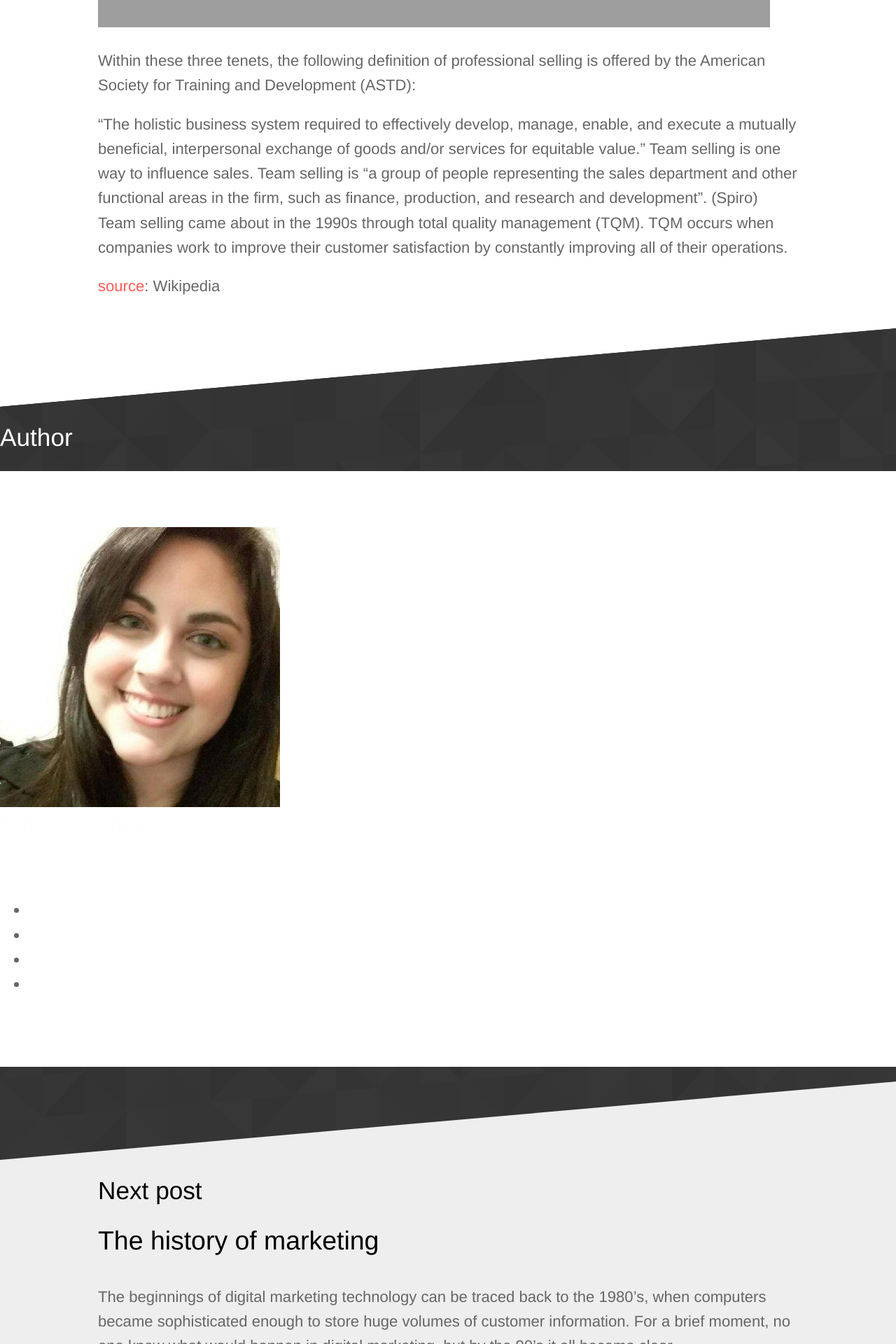
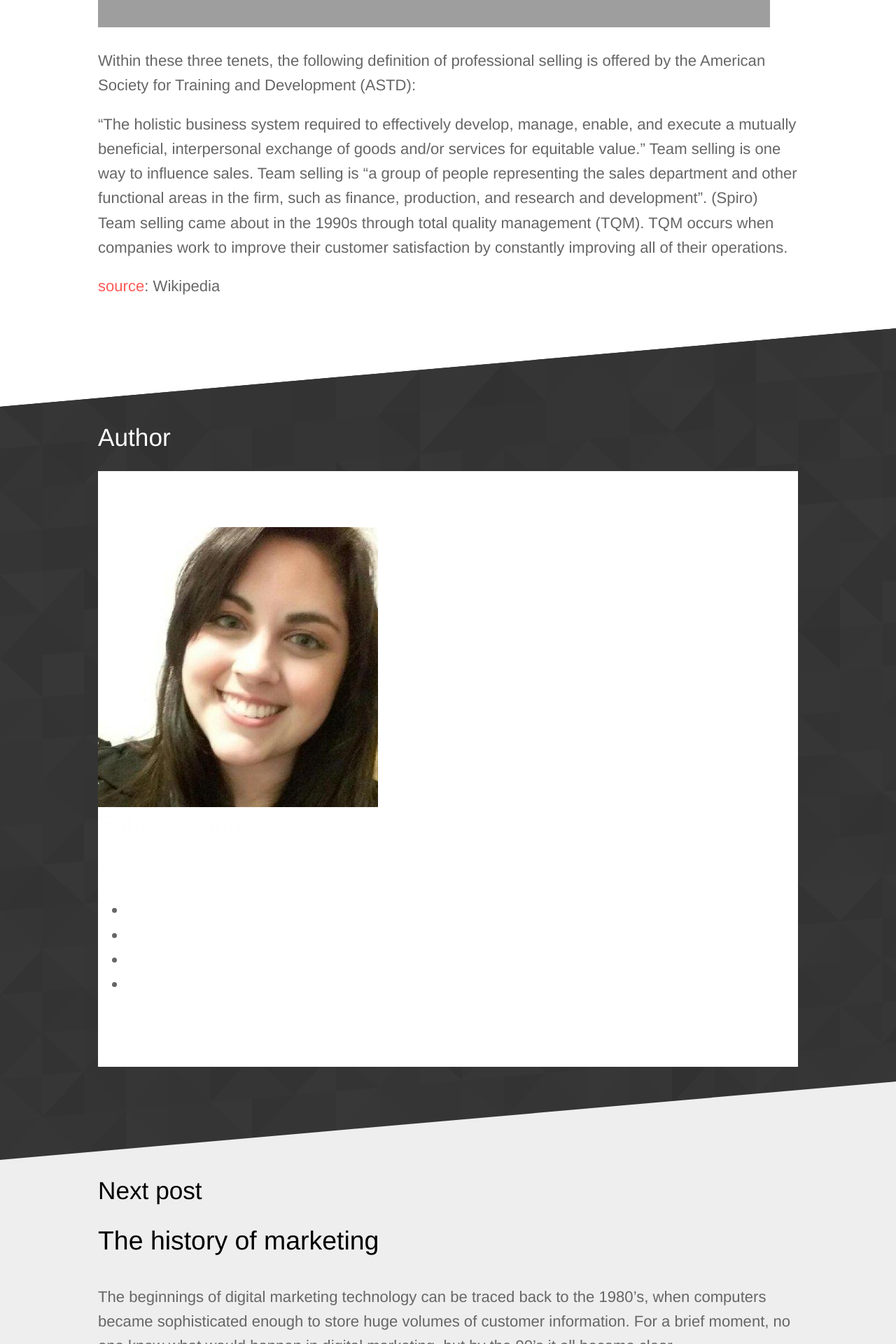
Before and after one commit to seoanalytics/seoanalytics.github.io, a Jekyll site: the page built from _posts/2016-08-06-definition-of-sales.md, in a window 1280 px wide. Shown: the part 4480-6400 px from the top of the page at 70% size. Built offline with Jekyll 4.4.1, drawn with Linux system fonts in a browser that asks for light colours; comment, search, counter and statistics services are not loaded; grey boxes are pictures that could not be loaded.

Commit message:
Updated '_layouts/post.html' via CloudCannon

```diff
--- a/_layouts/post.html
+++ b/_layouts/post.html
@@ -13,7 +13,7 @@ layout: page
 
 {% if page.author_staff_member %}
 	<section class="diagonal patterned">
-		<div class="flex-container">
+		<div class="container">
 			<h2>Author</h2>
 		<!--	<ul class="image-grid">
 				{% assign author_id = page.author_staff_member | prepend: "/staff_members/" | append: "/" %}
```
